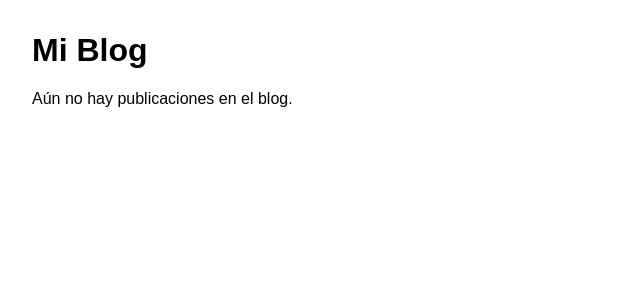
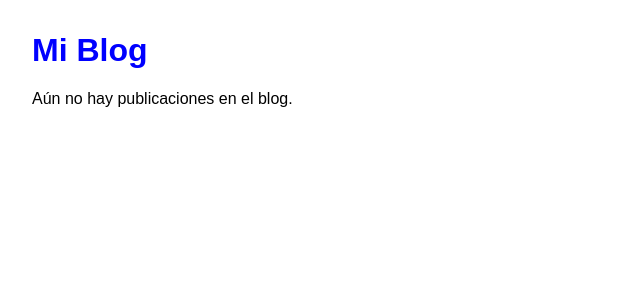
Before and after one commit to bocanegra27/miniblog, a Django app: page /posts/ in a window 1280 px wide. Shown: the top 300 px of the page, without its empty margins (0-640 px from the left). Run offline with Django 5.2, Linux system fonts and the light colour scheme; data that the repository does not hold is empty.

Commit message:
Seperacion HTML y CSS y solucion errros comunes Dia 3

```diff
--- a/miniblog/settings.py
+++ b/miniblog/settings.py
@@ -116,6 +116,10 @@ USE_TZ = True
 # https://docs.djangoproject.com/en/5.2/howto/static-files/
 
 STATIC_URL = 'static/'
+# AÑADE ESTO:
+STATICFILES_DIRS = [
+    BASE_DIR / "static",
+]
 
 # Default primary key field type
 # https://docs.djangoproject.com/en/5.2/ref/settings/#default-auto-field
--- a/posts/templates/posts/post_list.html
+++ b/posts/templates/posts/post_list.html
@@ -1,13 +1,10 @@
+{% load static %}
 <!DOCTYPE html>
 <html lang="es">
 <head>
     <meta charset="UTF-8">
     <title>Lista de Posts</title>
-    <style>
-        body { font-family: sans-serif; margin: 2em; }
-        article { border-bottom: 1px solid #ccc; padding-bottom: 1em; margin-bottom: 1em; }
-        h2 { color: #333; }
-    </style>
+    <link rel="stylesheet" href="{% static 'css/style.css' %}">
 </head>
 <body>
     <h1>Mi Blog</h1>
--- /dev/null
+++ b/static/css/style.css
@@ -0,0 +1,6 @@
+body { font-family: sans-serif; margin: 2em; }
+article { border-bottom: 1px solid #ccc; padding-bottom: 1em; margin-bottom: 1em; }
+h2 { color: #333; }
+h1{
+    color: blue;
+}
```
